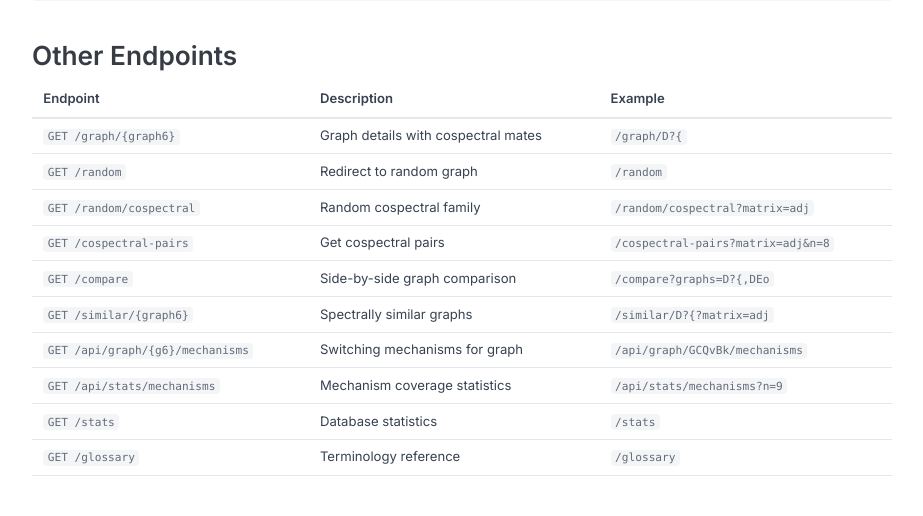
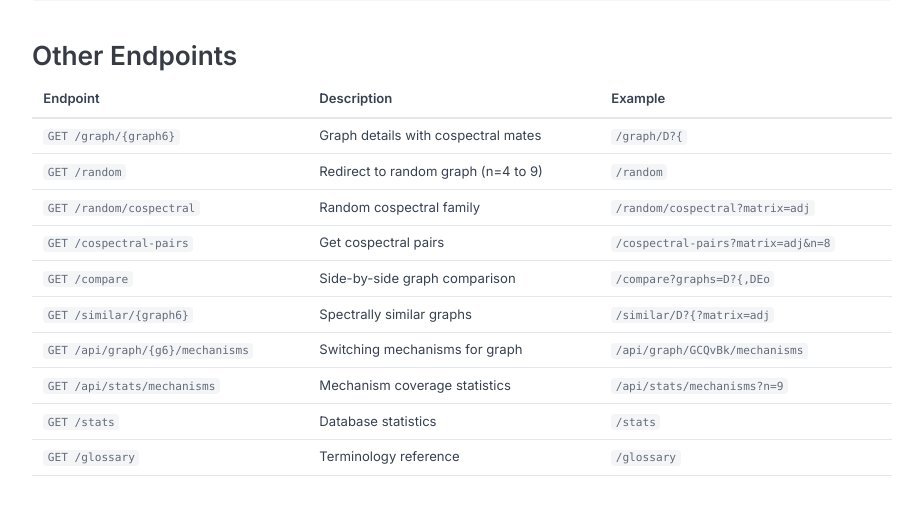
Before and after one commit to leotrs/smol, a FastAPI app: page /api-docs in a window 1280 px wide. Shown: the part 2452-2968 px from the top of the page, without its empty margins (178-1101 px from the left). Run offline with FastAPI, Linux system fonts and the light colour scheme; some libraries are stand-ins or nearby versions.

Commit message:
Update documentation for /random endpoint constraints
Document that /random endpoint returns graphs with n=4 to 9 vertices.

Updated:
- API endpoint docstring in main.py
- API documentation in about.html and api_docs.html
- CLAUDE.md endpoint reference

🤖 Generated with [Claude Code](https://claude.com/claude-code)

Co-Authored-By: Claude Sonnet 4.5 <noreply@anthropic.com>

```diff
--- a/api/main.py
+++ b/api/main.py
@@ -232,7 +232,7 @@ async def get_graph_by_id(graph6: str, request: Request):
 
 @app.get("/random")
 async def random_graph():
-    """Redirect to a random graph."""
+    """Redirect to a random graph with 4-9 vertices."""
     from fastapi.responses import RedirectResponse
     from urllib.parse import quote
 
--- a/api/templates/about.html
+++ b/api/templates/about.html
@@ -48,7 +48,7 @@
         </tr>
         <tr>
             <td><code>GET /random</code></td>
-            <td>Redirect to random graph</td>
+            <td>Redirect to random graph (n=4 to 9)</td>
             <td><code>/random</code></td>
         </tr>
         <tr>
--- a/api/templates/api_docs.html
+++ b/api/templates/api_docs.html
@@ -131,7 +131,7 @@
         </tr>
         <tr>
             <td><code>GET /random</code></td>
-            <td>Redirect to random graph</td>
+            <td>Redirect to random graph (n=4 to 9)</td>
             <td><code>/random</code></td>
         </tr>
         <tr>
```
Also changed, not shown: CLAUDE.md (+1 -1 lines).
